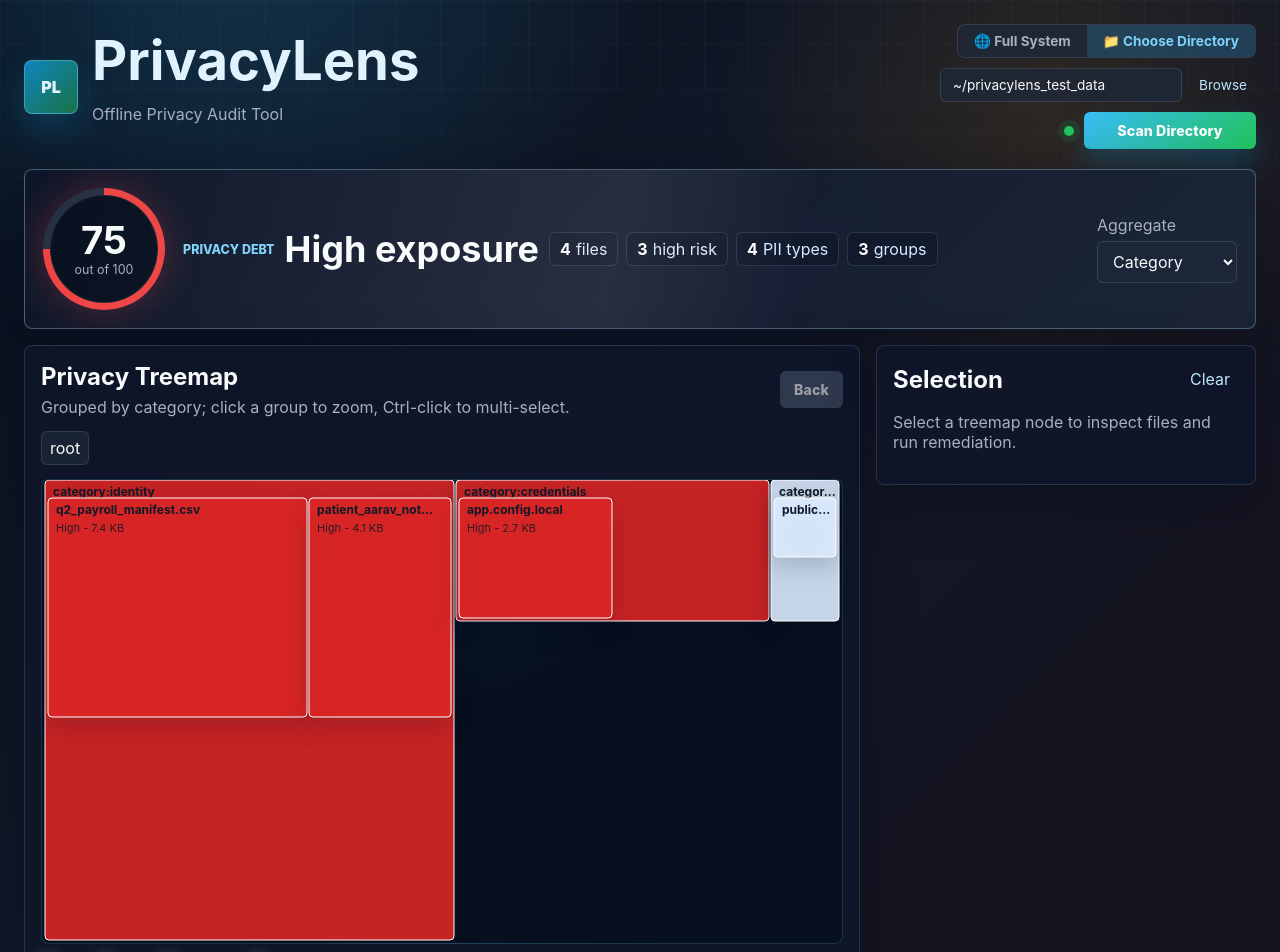
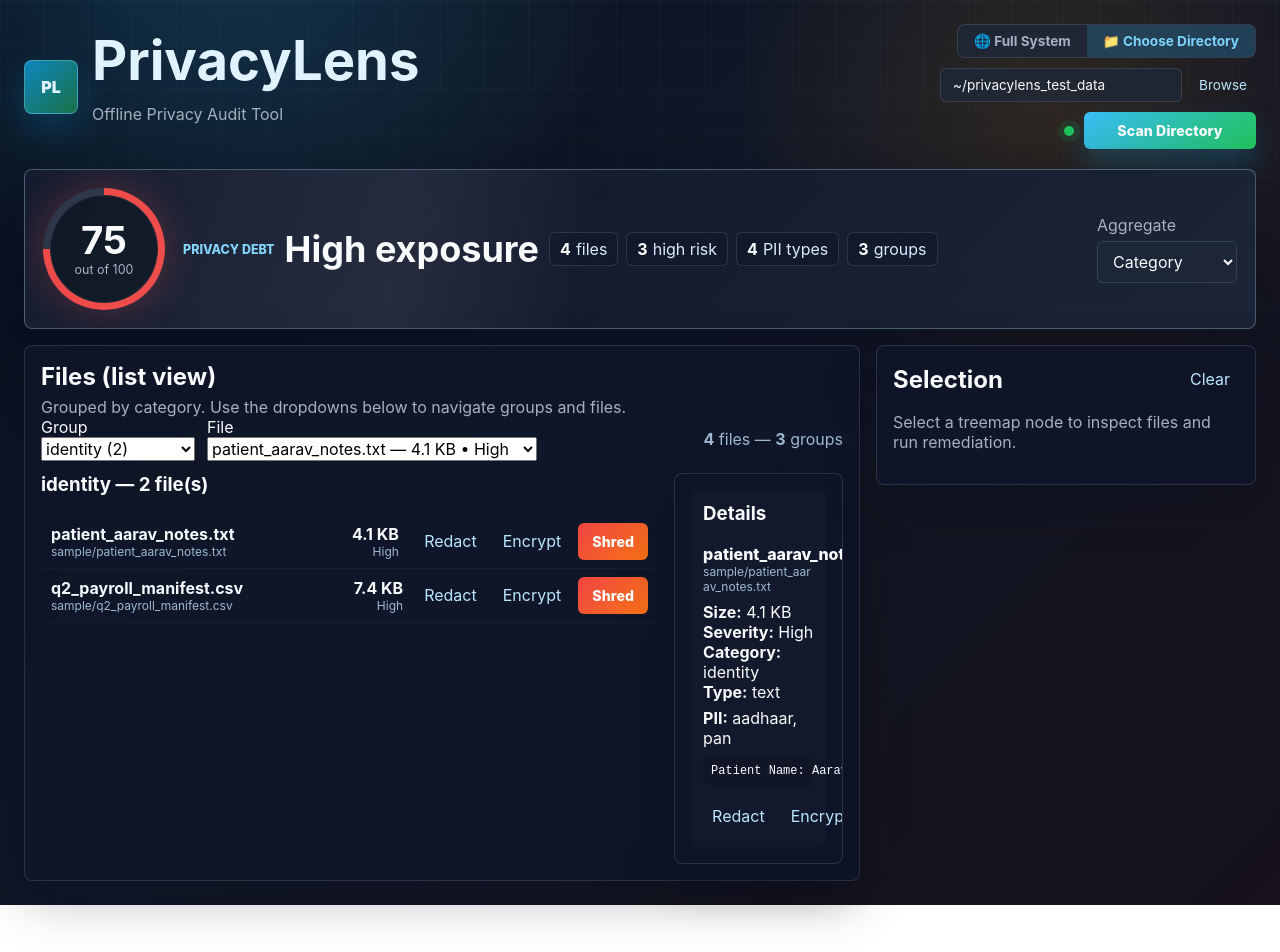
Before and after one commit to sclass-shreyas/HACK_4_SOC_PRIVACY_LENS, a React (Vite) app in the folder frontend/: page / in a window 1280 px wide. Shown: the top 952 px of the page. After the commit the page ends 905 px from the top, so only its background shows below. Built offline with nearby package versions, Linux system fonts and the light colour scheme.

Commit message:
feat(frontend): replace treemap boxes with dropdown/list-based navigation (list mode)

```diff
--- a/frontend/src/components/TreemapDashboard.jsx
+++ b/frontend/src/components/TreemapDashboard.jsx
@@ -1,344 +1,143 @@
-import React, { useCallback, useEffect, useMemo, useRef, useState } from 'react';
-import * as d3 from 'd3';
+import React, { useMemo, useState } from 'react';
 import { collectFilePaths, formatBytes, SEVERITY_LABELS } from '../lib/treemapUtils';
-import { DEFAULT_SEVERITY_COLORS, TreemapLegend } from './TreemapLegend';
-import { useTreemapStore } from './TreemapStore';
 
-const MIN_LABEL_AREA = 3200;
-const MIN_LABEL_WIDTH = 56;
-const MIN_LABEL_HEIGHT = 24;
+/**
+ * Simplified list-based dashboard to replace the treemap boxes with dropdowns.
+ * Props:
+ *  - data: normalized treemap data produced by transformScanToTreemapData(...)
+ *  - onRemediate: (action, paths) => Promise
+ *  - aggregateBy: string (informational)
+ */
+export default function TreemapDashboard({ data, onRemediate = () => {}, aggregateBy = 'category' }) {
+  const groups = useMemo(() => (data?.children || []).map((g) => ({
+    id: g.id,
+    name: String(g.name || g.id).replace(/^.*?:/, ''),
+    count: (g.files || []).length,
+    files: g.files || [],
+    severity: g.severity,
+    value: g.value,
+  })), [data]);
 
-function isDarkMode() {
-  const body = document.body;
-  return body.classList.contains('dark-theme') ||
-    body.classList.contains('dark') ||
-    getComputedStyle(document.documentElement).getPropertyValue('--bg-dark').trim();
-}
+  const [selectedGroupId, setSelectedGroupId] = useState(groups[0]?.id || '');
+  const selectedGroup = useMemo(() => groups.find((g) => g.id === selectedGroupId) || groups[0] || null, [groups, selectedGroupId]);
+  const [selectedFilePath, setSelectedFilePath] = useState(selectedGroup?.files?.[0]?.path || '');
 
-function nodeTitle(node) {
-  const data = node.data || node;
-  return data.path || data.name || 'Untitled node';
-}
+  // keep selectedFilePath in sync when group changes
+  React.useEffect(() => {
+    setSelectedFilePath(selectedGroup?.files?.[0]?.path || '');
+  }, [selectedGroupId, selectedGroup?.files]);
 
-function summarizeNode(data) {
-  const files = data.files || [];
-  const pii = data.topPiiTypes || data.pii || files.flatMap((file) => file.topPiiTypes || file.pii || []);
-  return [...new Set(pii)].slice(0, 3);
-}
-
-function colorForNode(data, colorScheme) {
-  const severity = Math.max(0, Math.min(3, Number(data.severity || 0)));
-  return colorScheme[severity] || colorScheme[0];
-}
-
-function visibleLabel(text, width) {
-  const safeText = String(text || '');
-  const maxChars = Math.max(4, Math.floor(width / 7));
-  return safeText.length > maxChars ? `${safeText.slice(0, maxChars - 1)}...` : safeText;
-}
-
-export default function TreemapDashboard({
-  data,
-  onRemediate,
-  aggregateBy = 'category',
-  colorScheme,
-}) {
-  const svgRef = useRef(null);
-  const wrapRef = useRef(null);
-  const nodesRef = useRef([]);
-  const [size, setSize] = useState({ width: 900, height: 520 });
-  const [currentRootId, setCurrentRootId] = useState('root');
-  const [focusIndex, setFocusIndex] = useState(0);
-  const [tooltip, setTooltip] = useState(null);
-  const [menu, setMenu] = useState(null);
-  const { selectedNodes, selectNode } = useTreemapStore();
-
-  const colors = useMemo(() => {
-    if (Array.isArray(colorScheme)) return colorScheme;
-    if (colorScheme?.length) return colorScheme;
-    return isDarkMode() ? DEFAULT_SEVERITY_COLORS.dark : DEFAULT_SEVERITY_COLORS.light;
-  }, [colorScheme]);
-
-  const root = useMemo(() => {
-    if (!data) return null;
-    return d3.hierarchy(data)
-      .sum((item) => Number(item.value || 0))
-      .sort((a, b) => (b.value || 0) - (a.value || 0));
-  }, [data]);
-
-  const activeRoot = useMemo(() => {
-    if (!root) return null;
-    return root.descendants().find((node) => node.data.id === currentRootId) || root;
-  }, [root, currentRootId]);
-
-  const breadcrumb = useMemo(() => {
-    if (!activeRoot) return [];
-    return activeRoot.ancestors().reverse().map((node) => ({
-      id: node.data.id,
-      name: node.data.name,
-    }));
-  }, [activeRoot]);
-
-  useEffect(() => {
-    const element = wrapRef.current;
-    if (!element) return undefined;
-    const observer = new ResizeObserver(([entry]) => {
-      const width = Math.max(320, Math.floor(entry.contentRect.width));
-      const height = Math.max(360, Math.min(720, Math.floor(width * 0.58)));
-      setSize({ width, height });
-    });
-    observer.observe(element);
-    return () => observer.disconnect();
-  }, []);
-
-  const selectedIds = useMemo(() => new Set(selectedNodes.map((node) => node.id)), [selectedNodes]);
-
-  const requestAction = useCallback((action, nodeData) => {
-    const paths = collectFilePaths(nodeData);
-    if (!paths.length) return;
-    setMenu(null);
-    onRemediate?.(action, paths);
-  }, [onRemediate]);
-
-  const handleNodeSelect = useCallback((event, nodeData) => {
-    const mode = event.ctrlKey || event.metaKey || event.shiftKey ? 'multi' : 'single';
-    selectNode(nodeData, mode);
-  }, [selectNode]);
-
-  useEffect(() => {
-    if (!svgRef.current || !activeRoot) return undefined;
-    const frameId = requestAnimationFrame(() => {
-      const svg = d3.select(svgRef.current);
-      const labelColor = isDarkMode() ? '#f8fafc' : '#111827';
-      const mutedStroke = isDarkMode() ? '#111827' : '#ffffff';
-      const hoverStroke = '#f8fafc';
-      const selectionStroke = '#22d3ee';
-
-      svg.selectAll('*').remove();
-      svg
-        .attr('viewBox', `0 0 ${size.width} ${size.height}`)
-        .attr('role', 'tree')
-        .attr('aria-label', `Privacy risk treemap aggregated by ${aggregateBy}`);
-
-      const layoutRoot = d3.hierarchy(activeRoot.data)
-        .sum((item) => Number(item.value || 0))
-        .sort((a, b) => (b.value || 0) - (a.value || 0));
-
-      d3.treemap()
-        .tile(d3.treemapResquarify)
-        .size([size.width, size.height])
-        .paddingOuter(3)
-        .paddingTop((node) => (node.depth === 0 ? 0 : 18))
-        .paddingInner(2)
-        .round(true)(layoutRoot);
-
-      const visibleNodes = layoutRoot.descendants().filter((node) => node.depth > 0);
-      nodesRef.current = visibleNodes.map((node) => node.data);
-      setFocusIndex((current) => Math.min(current, Math.max(visibleNodes.length - 1, 0)));
-
-      const group = svg.append('g').attr('class', 'treemap-layer');
-      const cells = group.selectAll('g')
-        .data(visibleNodes, (node) => node.data.id)
-        .join('g')
-        .attr('class', 'treemap-node')
-        .attr('transform', (node) => `translate(${node.x0},${node.y0})`);
-
-      cells.append('rect')
-        .attr('width', (node) => Math.max(0, node.x1 - node.x0))
-        .attr('height', (node) => Math.max(0, node.y1 - node.y0))
-        .attr('rx', 4)
-        .attr('fill', (node) => colorForNode(node.data, colors))
-        .attr('fill-opacity', (node) => (node.data.cleaned ? 0.35 : 0.9))
-        .attr('stroke', (node) => (selectedIds.has(node.data.id) ? selectionStroke : mutedStroke))
-        .attr('stroke-width', (node) => (selectedIds.has(node.data.id) ? 3 : 1))
-        .attr('tabindex', 0)
-        .attr('role', 'treeitem')
-        .attr('aria-label', (node) => `${nodeTitle(node)}, ${SEVERITY_LABELS[node.data.severity || 0]} severity`)
-        .on('click', (event, node) => {
-          handleNodeSelect(event, node.data);
-          if (node.children?.length && !(event.ctrlKey || event.metaKey || event.shiftKey)) {
-            setCurrentRootId(node.data.id);
-          }
-        })
-        .on('contextmenu', (event, node) => {
-          event.preventDefault();
-          handleNodeSelect(event, node.data);
-          setMenu({ x: event.clientX, y: event.clientY, node: node.data });
-        })
-        .on('mouseenter', function onMouseEnter(event, node) {
-          d3.select(this).attr('stroke', hoverStroke).attr('stroke-width', 2);
-          setTooltip({
-            x: event.clientX,
-            y: event.clientY,
-            node: node.data,
-            count: node.data.files?.length || (node.children?.length ?? 1),
-          });
-        })
-        .on('mousemove', (event) => {
-          setTooltip((current) => current && { ...current, x: event.clientX, y: event.clientY });
-        })
-        .on('mouseleave', function onMouseLeave(event, node) {
-          d3.select(this)
-            .attr('stroke', selectedIds.has(node.data.id) ? selectionStroke : mutedStroke)
-            .attr('stroke-width', selectedIds.has(node.data.id) ? 3 : 1);
-          setTooltip(null);
-        });
-
-      cells
-        .filter((node) => {
-          const width = node.x1 - node.x0;
-          const height = node.y1 - node.y0;
-          return width * height >= MIN_LABEL_AREA && width >= MIN_LABEL_WIDTH && height >= MIN_LABEL_HEIGHT;
-        })
-        .append('text')
-        .attr('x', 8)
-        .attr('y', 16)
-        .attr('pointer-events', 'none')
-        .attr('fill', labelColor)
-        .attr('font-size', 12)
-        .attr('font-weight', 700)
-        .text((node) => visibleLabel(node.data.name, node.x1 - node.x0 - 12));
-
-      cells
-        .filter((node) => {
-          const width = node.x1 - node.x0;
-          const height = node.y1 - node.y0;
-          return width * height >= 7200 && width >= 86 && height >= 42;
-        })
-        .append('text')
-        .attr('x', 8)
-        .attr('y', 34)
-        .attr('pointer-events', 'none')
-        .attr('fill', labelColor)
-        .attr('font-size', 11)
-        .attr('opacity', 0.85)
-        .text((node) => `${SEVERITY_LABELS[node.data.severity || 0]} - ${formatBytes(node.data.value)}`);
-    });
-
-    return () => cancelAnimationFrame(frameId);
-  }, [activeRoot, aggregateBy, colors, handleNodeSelect, selectedIds, size]);
-
-  const handleKeyDown = (event) => {
-    const nodes = nodesRef.current;
-    if (!nodes.length) return;
-
-    if (['ArrowRight', 'ArrowDown'].includes(event.key)) {
-      event.preventDefault();
-      const next = Math.min(nodes.length - 1, focusIndex + 1);
-      setFocusIndex(next);
-      selectNode(nodes[next], 'single');
-    }
-    if (['ArrowLeft', 'ArrowUp'].includes(event.key)) {
-      event.preventDefault();
-      const next = Math.max(0, focusIndex - 1);
-      setFocusIndex(next);
-      selectNode(nodes[next], 'single');
-    }
-    if (event.key === 'Enter') {
-      event.preventDefault();
-      const node = nodes[focusIndex];
-      selectNode(node, event.ctrlKey || event.metaKey || event.shiftKey ? 'multi' : 'single');
-      if (node?.children?.length) setCurrentRootId(node.id);
-    }
-    if (event.key === 'Delete') {
-      event.preventDefault();
-      const node = selectedNodes[0] || nodes[focusIndex];
-      if (node) requestAction('shred', node);
-    }
-    if (event.key === 'Escape') {
-      setMenu(null);
-      setTooltip(null);
+  const handleRemediate = async (action, path) => {
+    if (!path) return;
+    try {
+      await onRemediate?.(action, [path]);
+    } catch (err) {
+      // ignore here; App will show toast
+      // eslint-disable-next-line no-console
+      console.error('Remediation failed', err);
     }
   };
 
-  if (!data || !data.children?.length) {
+  if (!data || !Array.isArray(data.children) || data.children.length === 0) {
     return (
       <section className="treemap-dashboard empty-state">
-        <h2>Privacy Treemap</h2>
-        <p>Run a scan or open `/treemap-demo` to load sample data.</p>
+        <h2>File list</h2>
+        <p>Run a scan or open <code>/treemap-demo</code> to load sample data.</p>
       </section>
     );
   }
 
   return (
-    <section className="treemap-dashboard" onClick={() => setMenu(null)}>
+    <section className="treemap-dashboard list-mode">
       <div className="treemap-toolbar">
         <div>
-          <h2>Privacy Treemap</h2>
-          <p>Grouped by {aggregateBy}; click a group to zoom, Ctrl-click to multi-select.</p>
+          <h2>Files (list view)</h2>
+          <p>Grouped by {aggregateBy}. Use the dropdowns below to navigate groups and files.</p>
         </div>
-        <button
-          type="button"
-          className="btn-secondary"
-          onClick={() => setCurrentRootId(activeRoot?.parent?.data?.id || 'root')}
-          disabled={!activeRoot || activeRoot.data.id === 'root'}
-          aria-label="Zoom out one level"
-        >
-          Back
-        </button>
       </div>
 
-      <nav className="treemap-breadcrumb" aria-label="Treemap breadcrumb">
-        {breadcrumb.map((item, index) => (
-          <button
-            type="button"
-            key={item.id}
-            onClick={() => setCurrentRootId(item.id)}
-            aria-current={index === breadcrumb.length - 1 ? 'page' : undefined}
-          >
-            {item.name}
-          </button>
-        ))}
-      </nav>
+      <div className="list-controls" style={{ display: 'flex', gap: 12, alignItems: 'center', marginBottom: 12 }}>
+        <label style={{ display: 'flex', flexDirection: 'column' }}>
+          Group
+          <select value={selectedGroupId} onChange={(e) => setSelectedGroupId(e.target.value)}>
+            {groups.map((g) => (
+              <option key={g.id} value={g.id}>{g.name} ({g.count})</option>
+            ))}
+          </select>
+        </label>
 
-      <div ref={wrapRef} className="treemap-svg-wrap">
-        <svg
-          ref={svgRef}
-          className="treemap-svg"
-          width={size.width}
-          height={size.height}
-          tabIndex={0}
-          onKeyDown={handleKeyDown}
-        />
+        <label style={{ display: 'flex', flexDirection: 'column', minWidth: 280 }}>
+          File
+          <select value={selectedFilePath} onChange={(e) => setSelectedFilePath(e.target.value)}>
+            {selectedGroup?.files?.map((f) => (
+              <option key={f.path} value={f.path}>{f.name || f.path.split(/[\\/]/).pop()} — {formatBytes(f.value)} • {SEVERITY_LABELS[f.severity || 0]}</option>
+            ))}
+          </select>
+        </label>
+
+        <div style={{ marginLeft: 'auto', color: '#9fb9d0' }}>
+          <strong>{data.files?.length ?? 0}</strong> files — <strong>{data.children?.length ?? 0}</strong> groups
+        </div>
       </div>
 
-      <TreemapLegend colors={colors} />
+      <div className="list-content" style={{ display: 'flex', gap: 16 }}>
+        <div className="list-panel" style={{ flex: 1 }}>
+          <h3 style={{ marginTop: 0 }}>{selectedGroup ? `${selectedGroup.name} — ${selectedGroup.count} file(s)` : 'No group'}</h3>
+          <ul style={{ listStyle: 'none', padding: 0, margin: 0 }}>
+            {selectedGroup?.files?.map((f) => (
+              <li key={f.path} style={{ display: 'flex', justifyContent: 'space-between', alignItems: 'center', padding: '8px 10px', borderBottom: '1px solid rgba(255,255,255,0.03)' }}>
+                <div style={{ overflow: 'hidden' }}>
+                  <div style={{ fontWeight: 700, color: '#f6fbff' }}>{f.name || f.path.split(/[\\/]/).pop()}</div>
+                  <div style={{ fontSize: 12, color: '#9fb9d0' }}>{f.path}</div>
+                </div>
+                <div style={{ textAlign: 'right', minWidth: 160 }}>
+                  <div style={{ fontWeight: 700 }}>{formatBytes(f.value)}</div>
+                  <div style={{ fontSize: 12, color: '#9fb9d0' }}>{SEVERITY_LABELS[f.severity || 0]}</div>
+                </div>
+                <div style={{ display: 'flex', gap: 8, marginLeft: 12 }}>
+                  <button type="button" className="btn-ghost small" onClick={() => handleRemediate('redact', f.path)}>Redact</button>
+                  <button type="button" className="btn-ghost small" onClick={() => handleRemediate('encrypt', f.path)}>Encrypt</button>
+                  <button type="button" className="btn-ghost small btn-danger" onClick={() => handleRemediate('shred', f.path)}>Shred</button>
+                </div>
+              </li>
+            ))}
+          </ul>
+        </div>
 
-      {tooltip && (
-        <div
-          className="treemap-tooltip"
-          style={{ left: tooltip.x + 14, top: tooltip.y + 14 }}
-          role="status"
-        >
-          <strong>{tooltip.node.name}</strong>
-          {tooltip.node.path && <span>{tooltip.node.path}</span>}
-          <span>Size: {formatBytes(tooltip.node.value)}</span>
-          <span>Severity: {SEVERITY_LABELS[tooltip.node.severity || 0]}</span>
-          <span>Files: {tooltip.count}</span>
-          <span>PII: {summarizeNode(tooltip.node).join(', ') || 'None detected'}</span>
-        </div>
-      )}
+        <aside className="details-panel" style={{ width: 360 }} aria-label="Selected file details">
+          <div style={{ padding: 12, borderRadius: 8, background: 'rgba(255,255,255,0.02)' }}>
+            <h3 style={{ marginTop: 0 }}>Details</h3>
+            {selectedFilePath ? (
+              (() => {
+                const file = selectedGroup?.files?.find((x) => x.path === selectedFilePath) || null;
+                if (!file) return <p className="muted">Select a file to see details.</p>;
+                return (
+                  <div>
+                    <div style={{ fontWeight: 800 }}>{file.name}</div>
+                    <div style={{ fontSize: 12, color: '#9fb9d0', wordBreak: 'break-all' }}>{file.path}</div>
+                    <div style={{ marginTop: 8 }}>
+                      <div><strong>Size:</strong> {formatBytes(file.value)}</div>
+                      <div><strong>Severity:</strong> {SEVERITY_LABELS[file.severity || 0]}</div>
+                      <div><strong>Category:</strong> {file.category}</div>
+                      <div><strong>Type:</strong> {file.file_type}</div>
+                      <div style={{ marginTop: 6 }}><strong>PII:</strong> {(file.topPiiTypes || file.pii || []).slice(0,5).join(', ') || 'None detected'}</div>
+                      {file.excerpt && <pre style={{ background: 'rgba(0,0,0,0.15)', padding: 8, borderRadius: 6, marginTop: 8, fontSize: 12 }}>{String(file.excerpt).slice(0, 600)}</pre>}
+                    </div>
 
-      {menu && (
-        <div
-          className="treemap-context-menu"
-          style={{ left: menu.x, top: menu.y }}
-          role="menu"
-          onClick={(event) => event.stopPropagation()}
-        >
-          {['shred', 'encrypt', 'decrypt', 'redact'].map((action) => (
-            <button
-              type="button"
-              key={action}
-              role="menuitem"
-              onClick={() => requestAction(action, menu.node)}
-            >
-              {action[0].toUpperCase() + action.slice(1)}
-            </button>
-          ))}
-        </div>
-      )}
-
+                    <div style={{ display: 'flex', gap: 8, marginTop: 12 }}>
+                      <button type="button" className="btn-ghost" onClick={() => handleRemediate('redact', file.path)}>Redact</button>
+                      <button type="button" className="btn-ghost" onClick={() => handleRemediate('encrypt', file.path)}>Encrypt</button>
+                      <button type="button" className="btn-danger" onClick={() => handleRemediate('shred', file.path)}>Shred</button>
+                    </div>
+                  </div>
+                );
+              })()
+            ) : (
+              <p className="muted">Select a file to see details.</p>
+            )}
+          </div>
+        </aside>
+      </div>
     </section>
   );
 }
```
